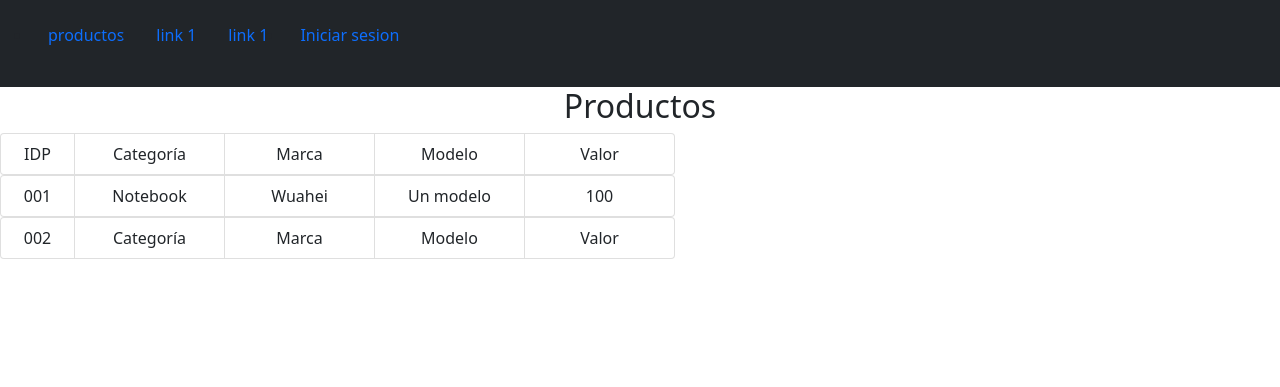
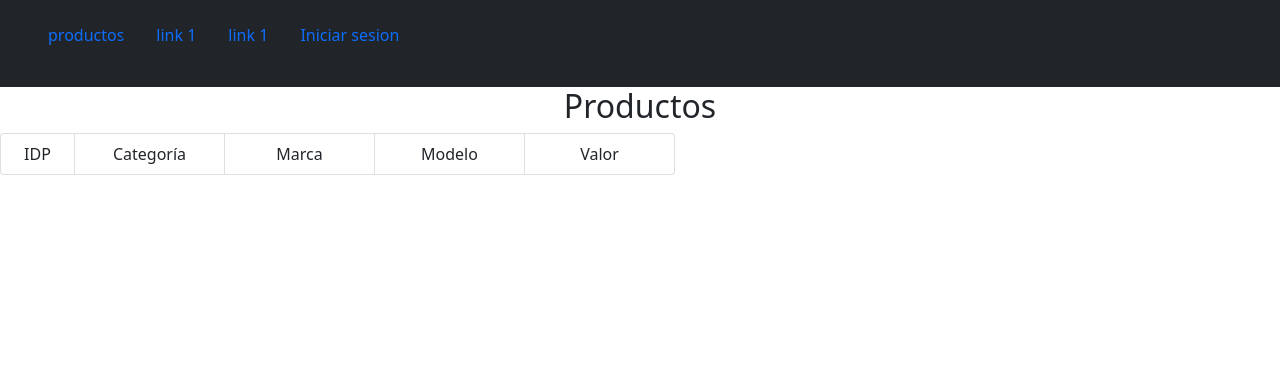
Before and after one commit to rodrigo129/Trabajo_Ingesoft, a PHP site: page /Capa_Vistas/Plantilla_Productos.php in a window 1280 px wide. Shown: the part 57-444 px from the top of the page. Run offline with PHP 8.4, Linux system fonts and the light colour scheme.

Commit message:
Falta crear funcion RevisarFicha({IDP})

```diff
--- a/Capa_Vistas/Plantilla_Productos.php
+++ b/Capa_Vistas/Plantilla_Productos.php
@@ -50,6 +50,7 @@ function RevisarFicha(){
 </div>
 <body>
     <div style='text-align:center'>
+        <ol class="list-group">
             <ol class="list-group list-group-horizontal">
                 <li class="list-group-item" style="width: 75px" >IDP</li>
                 <li class="list-group-item" style="width: 150px" >Categoría</li>
@@ -57,24 +58,18 @@ function RevisarFicha(){
                 <li class="list-group-item" style="width: 150px">Modelo</li>
                 <li class="list-group-item" style="width: 150px">Valor</li>
             </ol>
-    </div>
-    <div style='text-align:center'>
+            <!--Aqui debe consultar la SQL y mostrar los datos como una lista horizontal anidada
+                Ejemplo:
             <ol class="list-group list-group-horizontal">
-            <li class="list-group-item list-group-item-action" style="width: 75px" onclick="RevisarFicha('001')" >001</li>
-            <li class="list-group-item list-group-item-action" style="width: 150px">Notebook</li>
-            <li class="list-group-item list-group-item-action" style="width: 150px">Wuahei</li>
-            <li class="list-group-item list-group-item-action" style="width: 150px">Un modelo</li>
-            <li class="list-group-item list-group-item-action" style="width: 150px">100</li>
+                <li class="list-group-item list-group-item-action" style="width: 75px" onclick="RevisarFicha('{IDP}')" >IDP</li>
+                <li class="list-group-item list-group-item-action" style="width: 150px" onclick="RevisarFicha('{IDP}')" >Categoría</li>
+                <li class="list-group-item list-group-item-action" style="width: 150px" onclick="RevisarFicha('{IDP}')" >Marca</li>
+                <li class="list-group-item list-group-item-action" style="width: 150px" onclick="RevisarFicha('{IDP}')" >Modelo</li>
+                <li class="list-group-item list-group-item-action" style="width: 150px" onclick="RevisarFicha('{IDP}')" >Valor</li>
             </ol>
-    </div>
-    <div style='text-align:center'>
-        <ol class="list-group list-group-horizontal">
-            <li class="list-group-item list-group-item-action" style="width: 75px" onclick="Revisarficha('002')">002</li>
-            <li class="list-group-item list-group-item-action" style="width: 150px" >Categoría</li>
-            <li class="list-group-item list-group-item-action" style="width: 150px">Marca</li>
-            <li class="list-group-item list-group-item-action" style="width: 150px">Modelo</li>
-            <li class="list-group-item list-group-item-action" style="width: 150px">Valor</li>
+                Fin Ejemplo-->
         </ol>
     </div>
 
+
 </body>
```
Lines whose indentation alone changed are shown as unchanged.
